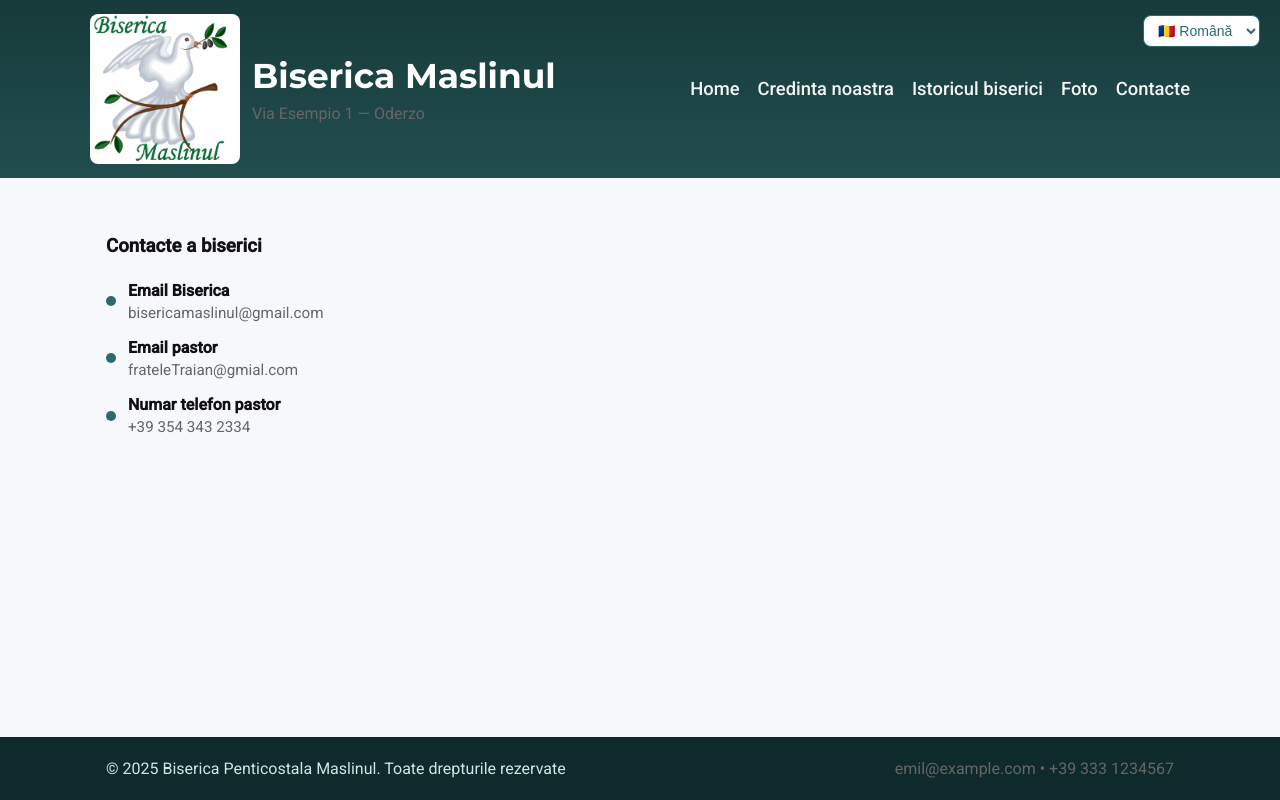
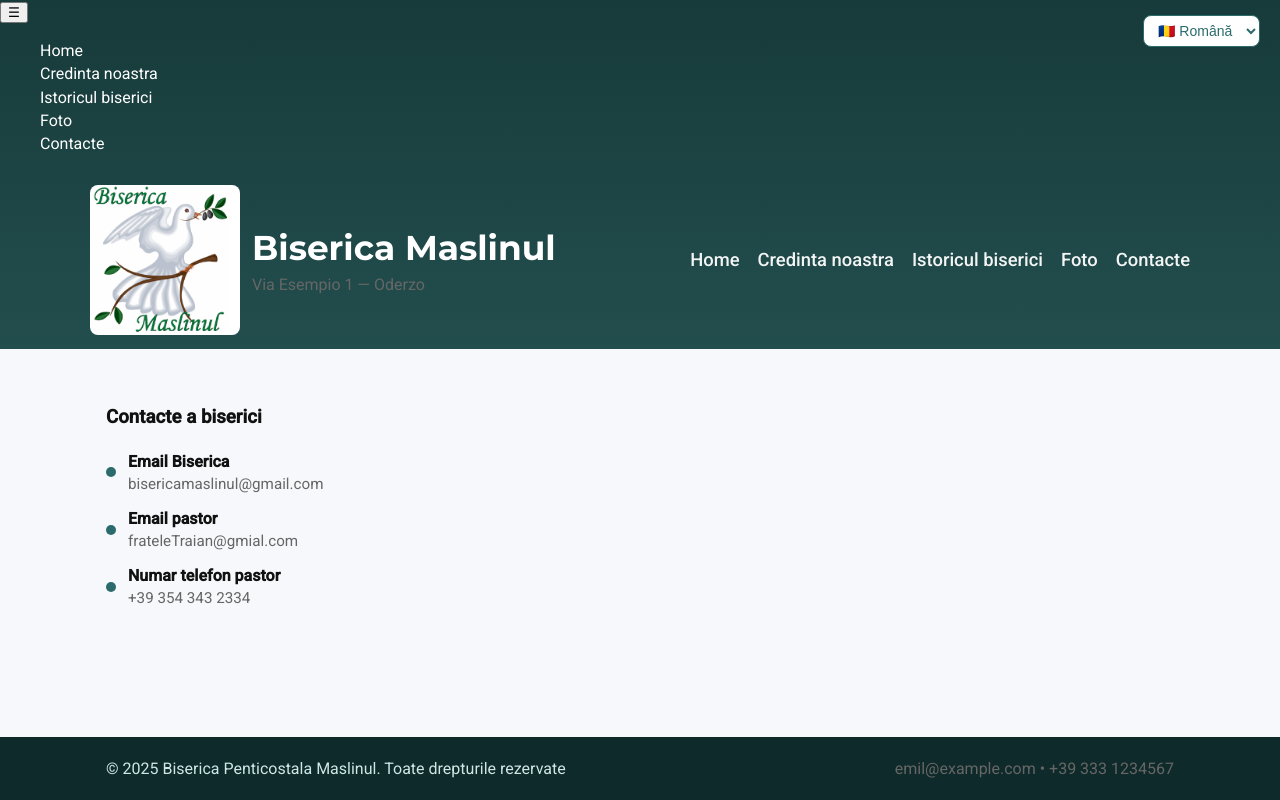
Before and after one commit to AxNatanael/Biserica-Maslinul, a plain HTML site: page contatti.html in a window 1280 px wide. Drawn offline with Linux system fonts and the light colour scheme.

Commit message:
Update contatti.html

```diff
--- a/contatti.html
+++ b/contatti.html
@@ -13,6 +13,16 @@
     </head>
     <body>
         <header class="site-header">
+            <button class="mobile-nav-toggle" aria-label="Apri menu">☰</button>
+            <nav class="salame">
+                <ul style="list-style-type: none;">
+                <li><a href="index.html">Home</a></li>
+                    <li><a href="fede.html">Credinta noastra</a></li>
+                    <li><a href="storicoChiesa.html">Istoricul biserici</a></li>
+                    <li><a href="#foto">Foto</a></li>
+                    <li><a href="contatti.html">Contacte</a></li>
+                </ul>
+            </nav>
             <div class="container topbar">
                 <div class="brand">
                 <img src="immagini/poza porumbel.png" alt="logo">
@@ -74,5 +84,12 @@
                 <div class="muted">emil@example.com • +39 333 1234567</div>
             </div>
         </footer>
+
+    <div class="lightbox" id="lightbox" role="dialog" aria-hidden="true">
+      <div class="close" id="lbClose" aria-label="Chiudi">✕</div>
+      <img id="lbImg" alt="immagine ingrandita">
+    </div>
+
+        <script src="script.js" defer></script>
   </body>
 </html>
```
